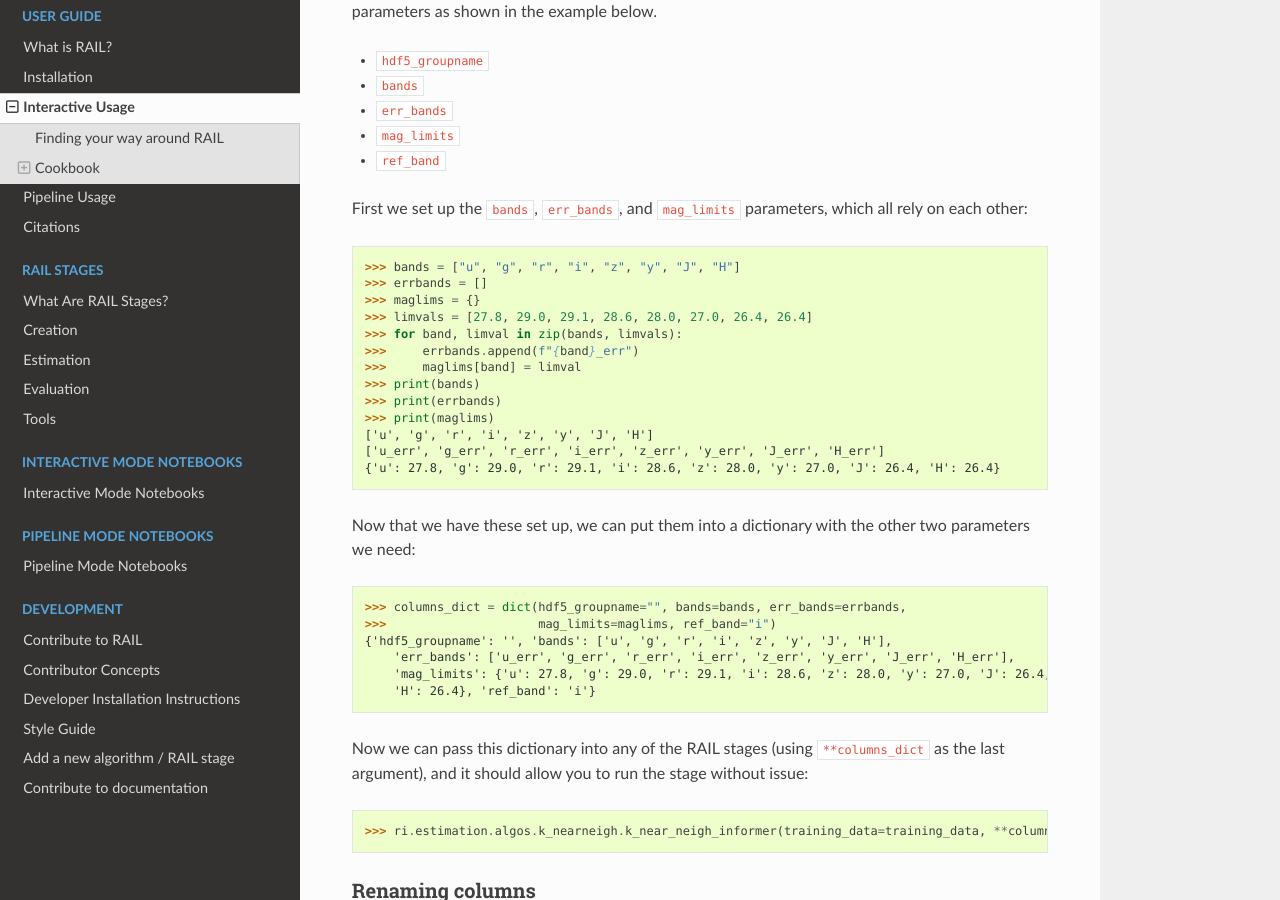
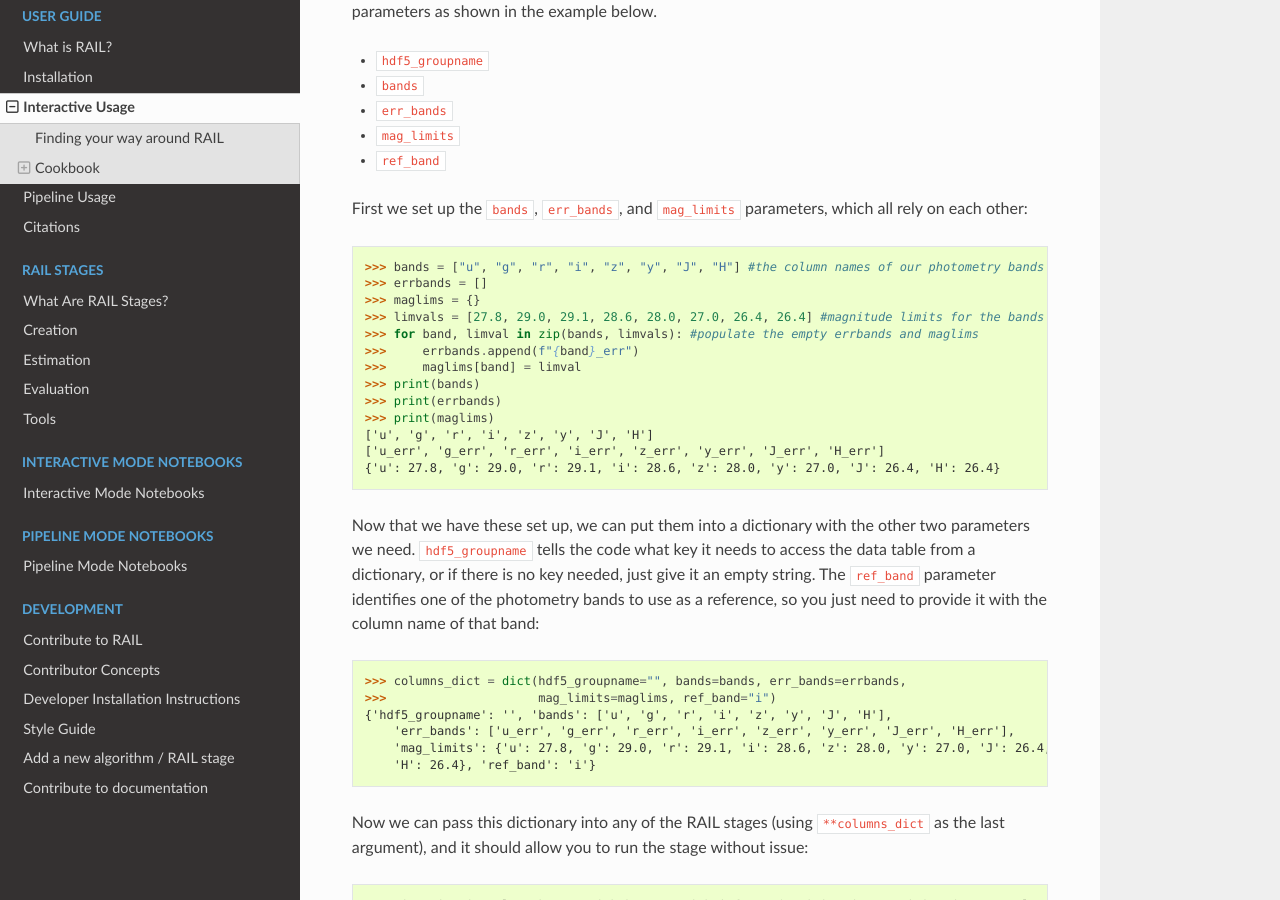
Before and after one commit to LSSTDESC/rail, a Sphinx documentation site: the page built from docs/source/user_guide/interactive_usage.rst, in a window 1280 px wide and 900 px high, scrolled down 2466 px. Built offline with Sphinx 7.4.7 and the Read the Docs theme 3.1.0, drawn with Linux system fonts in a browser that asks for light colours; nearby versions of some CDN libraries; pages that are not in the unit, such as notebooks, are missing from menus; the version number could not be read and is left out.

Commit message:
minor changes to interactive usage doc

```diff
--- a/docs/source/user_guide/interactive_usage.rst
+++ b/docs/source/user_guide/interactive_usage.rst
@@ -134,11 +134,11 @@ shown in the example below.
 
 First we set up the ``bands``, ``err_bands``, and ``mag_limits`` parameters, which all rely on each other:
 
->>> bands = ["u", "g", "r", "i", "z", "y", "J", "H"]
+>>> bands = ["u", "g", "r", "i", "z", "y", "J", "H"] #the column names of our photometry bands
 >>> errbands = []
 >>> maglims = {}
->>> limvals = [27.8, 29.0, 29.1, 28.6, 28.0, 27.0, 26.4, 26.4]
->>> for band, limval in zip(bands, limvals):
+>>> limvals = [27.8, 29.0, 29.1, 28.6, 28.0, 27.0, 26.4, 26.4] #magnitude limits for the bands
+>>> for band, limval in zip(bands, limvals): #populate the empty errbands and maglims
 >>>     errbands.append(f"{band}_err")
 >>>     maglims[band] = limval
 >>> print(bands)
@@ -148,7 +148,10 @@ First we set up the ``bands``, ``err_bands``, and ``mag_limits`` parameters, whi
 ['u_err', 'g_err', 'r_err', 'i_err', 'z_err', 'y_err', 'J_err', 'H_err']
 {'u': 27.8, 'g': 29.0, 'r': 29.1, 'i': 28.6, 'z': 28.0, 'y': 27.0, 'J': 26.4, 'H': 26.4}
 
-Now that we have these set up, we can put them into a dictionary with the other two parameters we need:
+Now that we have these set up, we can put them into a dictionary with the other two parameters we need.
+``hdf5_groupname`` tells the code what key it needs to access the data table from a dictionary, or if there is
+no key needed, just give it an empty string. The ``ref_band`` parameter identifies one of the photometry bands
+to use as a reference, so you just need to provide it with the column name of that band:
 
 >>> columns_dict = dict(hdf5_groupname="", bands=bands, err_bands=errbands,
 >>>                     mag_limits=maglims, ref_band="i")
```
